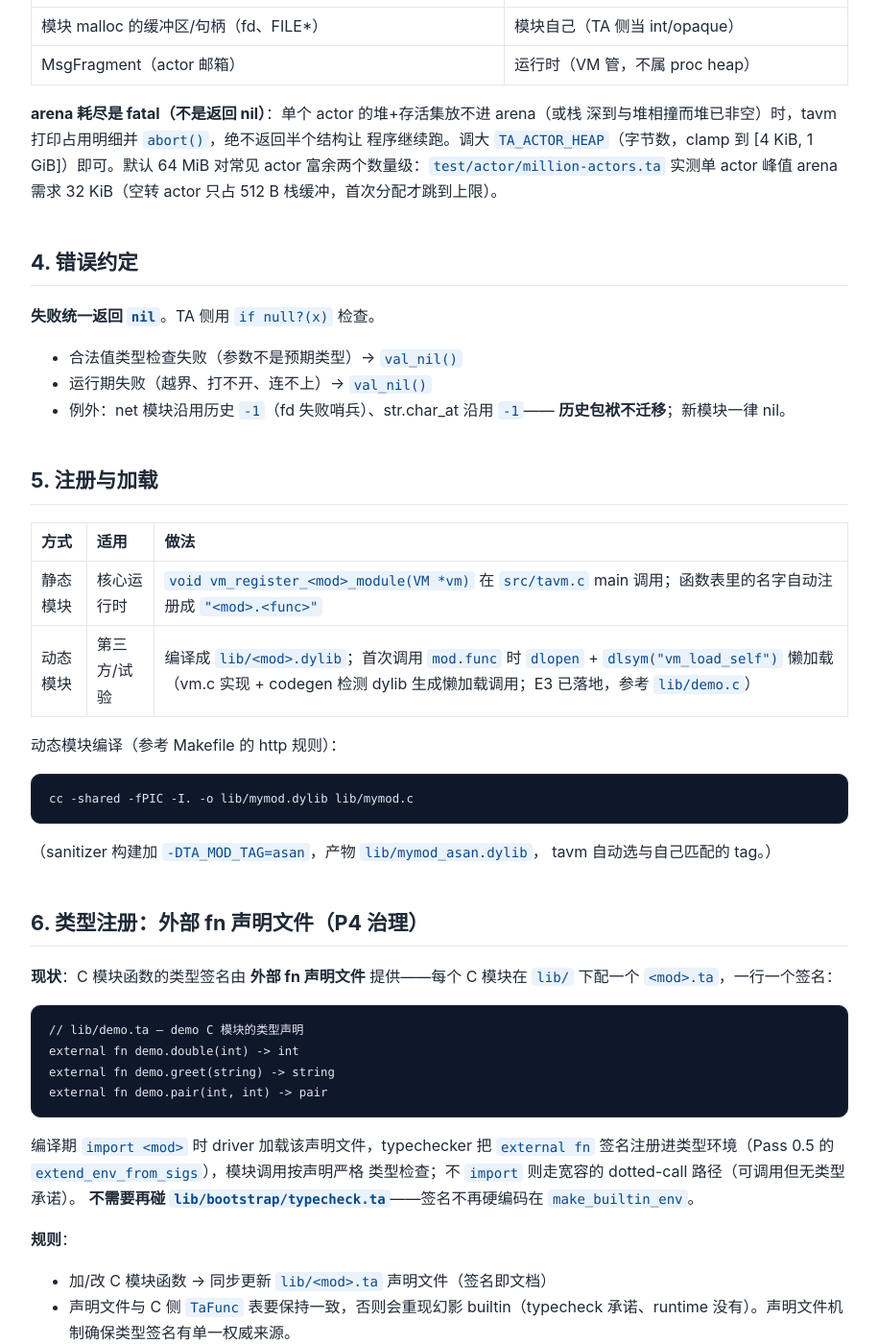
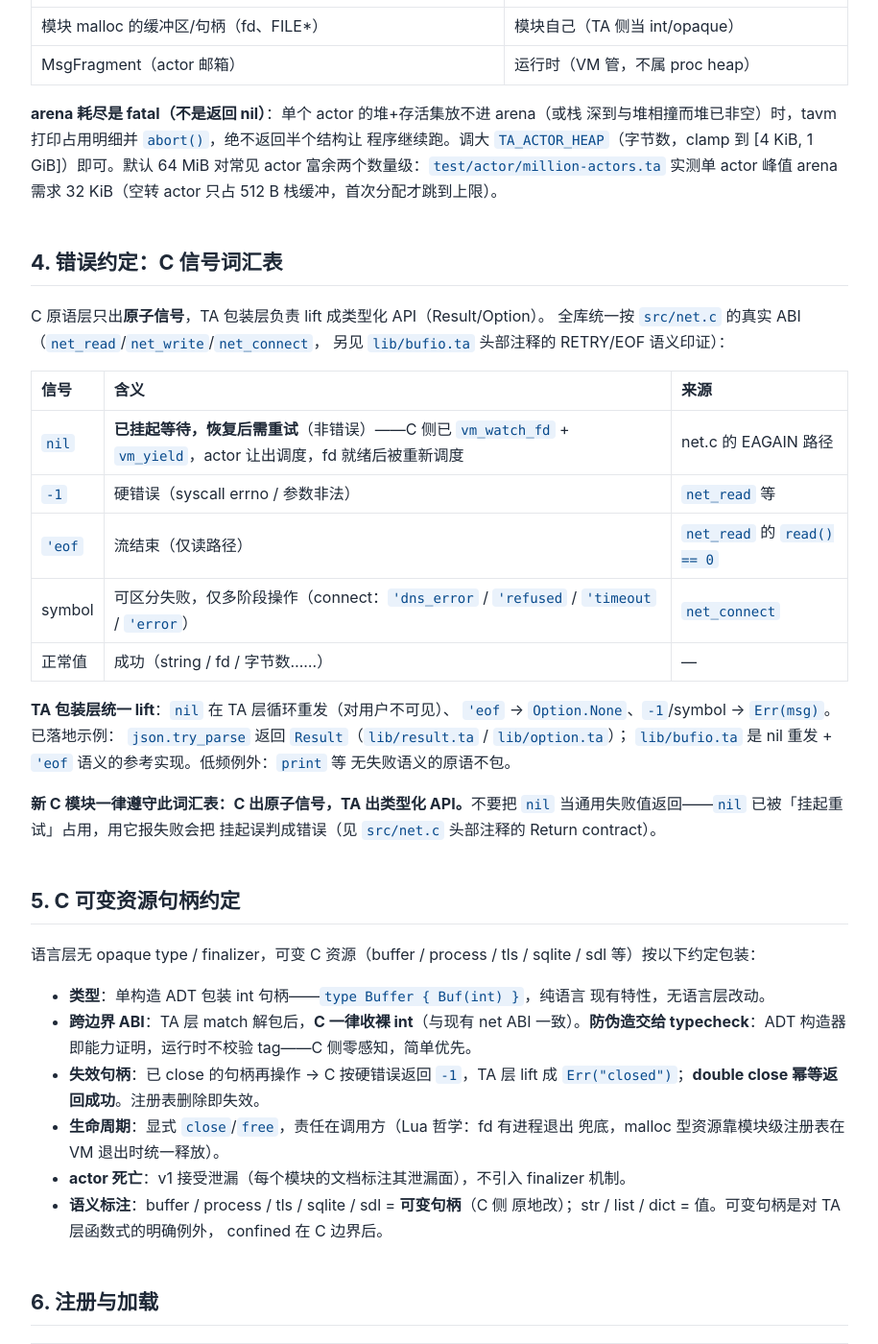
Before and after one commit to tiancaiamao/tinyactor, a Jekyll site: the page built from docs/c-module.md, in a window 1280 px wide and 1400 px high, scrolled down 3240 px. Shown: the whole window at 96% size, without its empty margins (182-1097 px from the left). Built offline with Jekyll 4.4.1, drawn with Linux system fonts in a browser that asks for light colours; our own code applies the rules of GitHub Pages for plain Markdown files; some of the changed text lies outside the part shown.

Commit message:
docs: c-module error-convention rewrite + handle convention (batch 0)
- signal vocabulary table (nil=suspended-retry / -1=hard error / 'eof / symbols)
  aligned with net.c real ABI; remove stale 'nil=failure, null? check' guidance
- new C mutable-resource handle convention section (plan v9)
- README: add result/option to builtin modules

Co-authored-by: PGE task-docs (eval PASS)

````diff
--- a/docs/c-module.md
+++ b/docs/c-module.md
@@ -16,7 +16,7 @@ TA 的 C 模块 = 一个 `.c` 文件 + 一个 `TaFunc` 导出表 + 注册函数
 static Val my_double(VM *vm, Val *args, int nargs) {
     (void)vm; (void)nargs;
     if (!val_is_int(args[0]))
-        return val_nil();                  // 错误约定：失败返回 nil
+        return val_int(-1);                 // 错误约定：硬错误（参数非法）→ -1
     return val_int(val_get_int(args[0]) * 2);
 }
 
@@ -32,19 +32,19 @@ void vm_load_self(VM *vm) {
 }
 ```
 
-TA 侧用法（类型签名在 `lib/<mod>.ta` 外部 fn 声明文件，见 §6）——调用
+TA 侧用法（类型签名在 `lib/<mod>.ta` 外部 fn 声明文件，见 §7）——调用
 **不需要 `import`**（首次调用运行时懒加载 dylib）；要编译期严格类型检查则
 `import <mod>` 加载声明文件：
 
 ```ta
 print(mymod.double(21))   // 42
-print(mymod.double("x"))  // nil（错误约定）
+print(mymod.double("x"))  // -1（硬错误：参数非法，见 §4）
 ```
 
 首次调用 `mymod.double` 时运行时自动 `dlopen lib/mymod.dylib` 并注册（编译期
 codegen 检测到 `lib/mymod.dylib` 存在即生成懒加载调用；TA 模块无 dylib，
 走普通模块解析，互不干扰）。`import mymod` 会加载 `lib/mymod.ta` 声明文件
-（若存在），从而让模块调用通过编译期类型检查（见 §6）；无声明文件时
+（若存在），从而让模块调用通过编译期类型检查（见 §7）；无声明文件时
 `import` 仍报 "module not found: mymod.ta"。
 
 ## 2. Val 类型映射
@@ -129,16 +129,51 @@ GC 只收自己的）。
 64 MiB 对常见 actor 富余两个数量级：`test/actor/million-actors.ta` 实测单 actor
 峰值 arena 需求 32 KiB（空转 actor 只占 512 B 栈缓冲，首次分配才跳到上限）。
 
-## 4. 错误约定
+## 4. 错误约定：C 信号词汇表
 
-**失败统一返回 `nil`**。TA 侧用 `if null?(x)` 检查。
+C 原语层只出**原子信号**，TA 包装层负责 lift 成类型化 API（Result/Option）。
+全库统一按 `src/net.c` 的真实 ABI（`net_read`/`net_write`/`net_connect`，
+另见 `lib/bufio.ta` 头部注释的 RETRY/EOF 语义印证）：
 
-- 合法值类型检查失败（参数不是预期类型）→ `val_nil()`
-- 运行期失败（越界、打不开、连不上）→ `val_nil()`
-- 例外：net 模块沿用历史 `-1`（fd 失败哨兵）、str.char_at 沿用 `-1`——
-  **历史包袱不迁移**；新模块一律 nil。
+| 信号 | 含义 | 来源 |
+|------|------|------|
+| `nil` | **已挂起等待，恢复后需重试**（非错误）——C 侧已 `vm_watch_fd` + `vm_yield`，actor 让出调度，fd 就绪后被重新调度 | net.c 的 EAGAIN 路径 |
+| `-1` | 硬错误（syscall errno / 参数非法） | `net_read` 等 |
+| `'eof` | 流结束（仅读路径） | `net_read` 的 `read() == 0` |
+| symbol | 可区分失败，仅多阶段操作（connect：`'dns_error` / `'refused` / `'timeout` / `'error`） | `net_connect` |
+| 正常值 | 成功（string / fd / 字节数……） | — |
 
-## 5. 注册与加载
+**TA 包装层统一 lift**：`nil` 在 TA 层循环重发（对用户不可见）、
+`'eof` → `Option.None`、`-1`/symbol → `Err(msg)`。已落地示例：
+`json.try_parse` 返回 `Result`（`lib/result.ta` / `lib/option.ta`）；
+`lib/bufio.ta` 是 nil 重发 + `'eof` 语义的参考实现。低频例外：`print` 等
+无失败语义的原语不包。
+
+**新 C 模块一律遵守此词汇表：C 出原子信号，TA 出类型化 API。**不要把
+`nil` 当通用失败值返回——`nil` 已被「挂起重试」占用，用它报失败会把
+挂起误判成错误（见 `src/net.c` 头部注释的 Return contract）。
+
+## 5. C 可变资源句柄约定
+
+语言层无 opaque type / finalizer，可变 C 资源（buffer / process / tls /
+sqlite / sdl 等）按以下约定包装：
+
+- **类型**：单构造 ADT 包装 int 句柄——`type Buffer { Buf(int) }`，纯语言
+  现有特性，无语言层改动。
+- **跨边界 ABI**：TA 层 match 解包后，**C 一律收裸 int**（与现有 net ABI
+  一致）。**防伪造交给 typecheck**：ADT 构造器即能力证明，运行时不校验
+  tag——C 侧零感知，简单优先。
+- **失效句柄**：已 close 的句柄再操作 → C 按硬错误返回 `-1`，TA 层 lift 成
+  `Err("closed")`；**double close 幂等返回成功**。注册表删除即失效。
+- **生命周期**：显式 `close`/`free`，责任在调用方（Lua 哲学：fd 有进程退出
+  兜底，malloc 型资源靠模块级注册表在 VM 退出时统一释放）。
+- **actor 死亡**：v1 接受泄漏（每个模块的文档标注其泄漏面），不引入
+  finalizer 机制。
+- **语义标注**：buffer / process / tls / sqlite / sdl = **可变句柄**（C 侧
+  原地改）；str / list / dict = 值。可变句柄是对 TA 层函数式的明确例外，
+  confined 在 C 边界后。
+
+## 6. 注册与加载
 
 | 方式 | 适用 | 做法 |
 |------|------|------|
````
Also changed, not shown: other parts of docs/c-module.md (+2 -2 lines), README.md.
